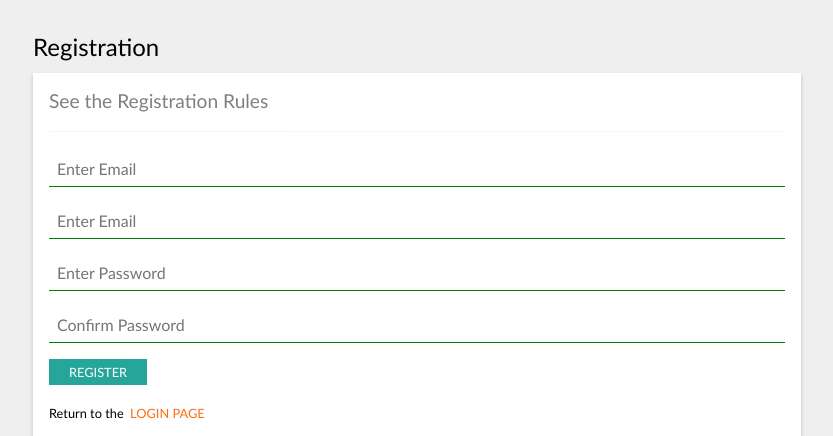
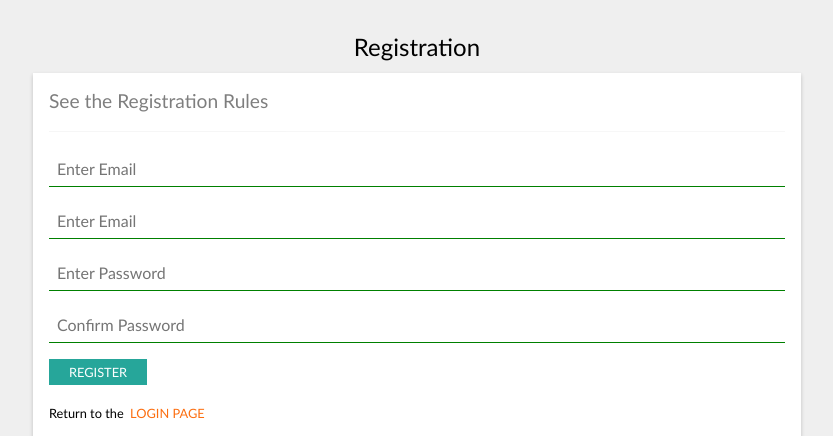
Before and after one commit to ivanwritescode/RethinkITBlog, a PHP site: page /RethinkITBlog/accounts/registration/registrationform.php in a window 1280 px wide. Shown: the top 436 px of the page, without its empty margins (223-1056 px from the left). Run offline with PHP 8.4, Linux system fonts and the light colour scheme; style sheets or scripts are compiled from the project's sources.

Commit message:
Added "text-center" class

```diff
--- a/accounts/registration/registrationform.php
+++ b/accounts/registration/registrationform.php
@@ -18,7 +18,7 @@
 	<!-- <?php include '../../header.php'; ?> -->
     <div class="container">
         <main>
-            <h1 class="section-title">Registration</h1>
+            <h1 class="section-title text-center">Registration</h1>
             <div class="card">
                 <div class="card-header">
                     <h2>See the Registration Rules</h2>
--- a/public/styles/styles.css
+++ b/public/styles/styles.css
@@ -140,4 +140,8 @@ form textarea:focus {
 .card-footer a:hover {
   opacity: 0.7;
   text-decoration: underline;
+}
+
+.text-center {
+  text-align: center;
 }/*# sourceMappingURL=styles.css.map */
--- a/public/styles/styles.scss
+++ b/public/styles/styles.scss
@@ -164,3 +164,7 @@ form {
         }
     }
 }
+
+.text-center {
+    text-align: center;
+}
```
Also changed, not shown: 1 other file.
